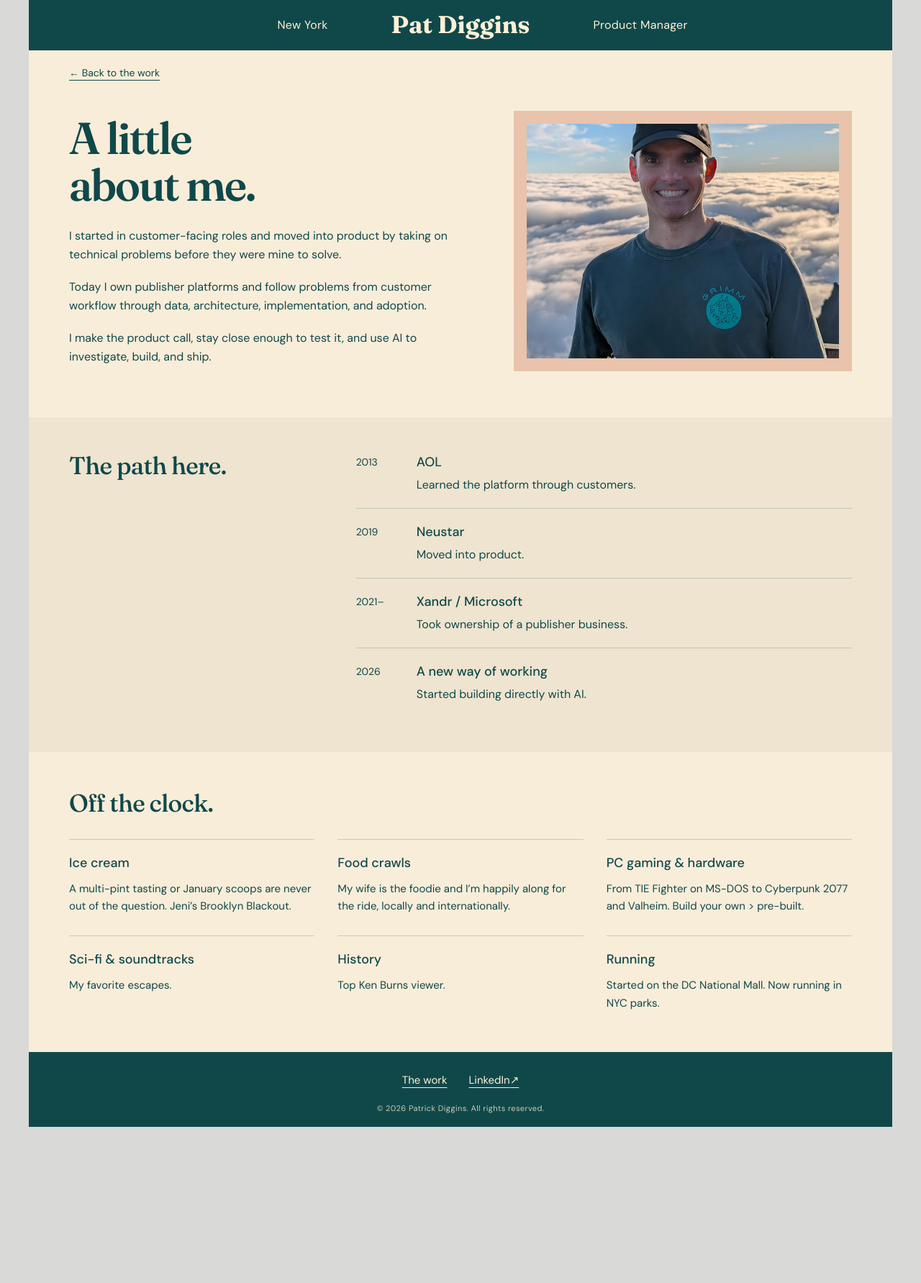
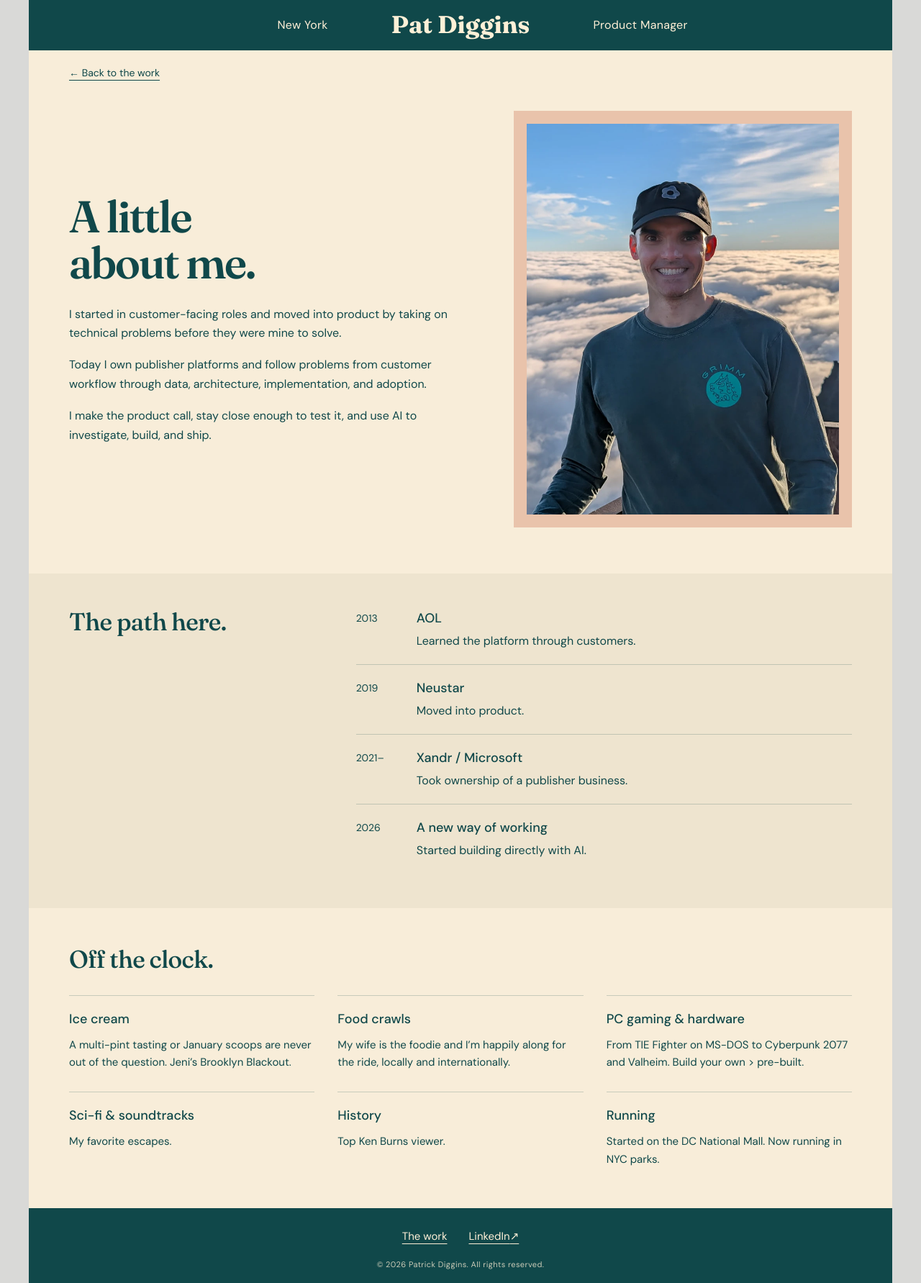
Before and after one commit to pd-product/pd-product.github.io, a Jekyll site: the page built from about.html, in a window 1280 px wide. Shown: the whole page at 72% size. Built offline with Jekyll 4.4.1, drawn with Linux system fonts in a browser that asks for light colours; before the commit the page ends 1566 px from its top, so only the background shows below that.

Commit message:
restore approved about portrait crop

```diff
--- a/assets/css/style.scss
+++ b/assets/css/style.scss
@@ -60,8 +60,8 @@ ul,ol{margin:0}
 .about-intro{display:grid;grid-template-columns:1.2fr 1fr;gap:54px;padding:20px 56px 64px;align-items:center}
 .about-bio h1{margin-bottom:26px;font:600 62px/1.04 "Fraunces",Georgia,serif;letter-spacing:-2px}
 .about-bio>p+p{margin-top:18px}
-.about-portrait{align-self:center;display:flex;flex-direction:column;justify-content:center;padding:18px;background:var(--peach)}
-.about-portrait img{display:block;width:100%;height:auto;aspect-ratio:4/3;object-fit:cover;object-position:center}
+.about-portrait{align-self:stretch;display:flex;flex-direction:column;justify-content:center;padding:18px;background:var(--peach)}
+.about-portrait img{display:block;width:100%;height:auto;aspect-ratio:4/5;object-fit:cover;object-position:center}
 .about-path{display:grid;grid-template-columns:1fr 2fr;gap:54px;padding:48px 56px;background:var(--cream-deep)}
 .about-path h2,.about-off h2{font:500 34px/1.15 "Fraunces",Georgia,serif;letter-spacing:-.7px}
 .journey{list-style:none;padding:0}
```
